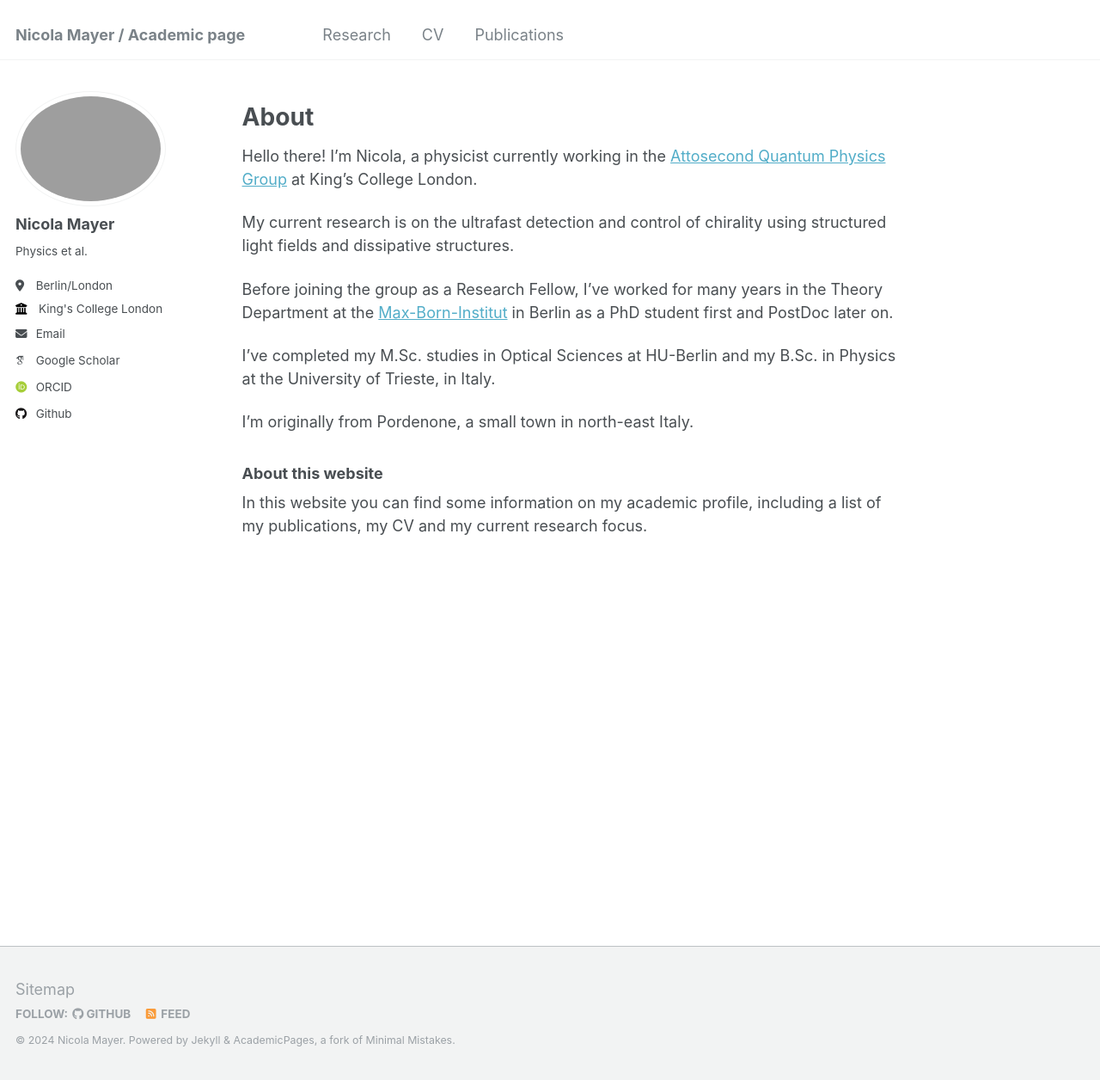
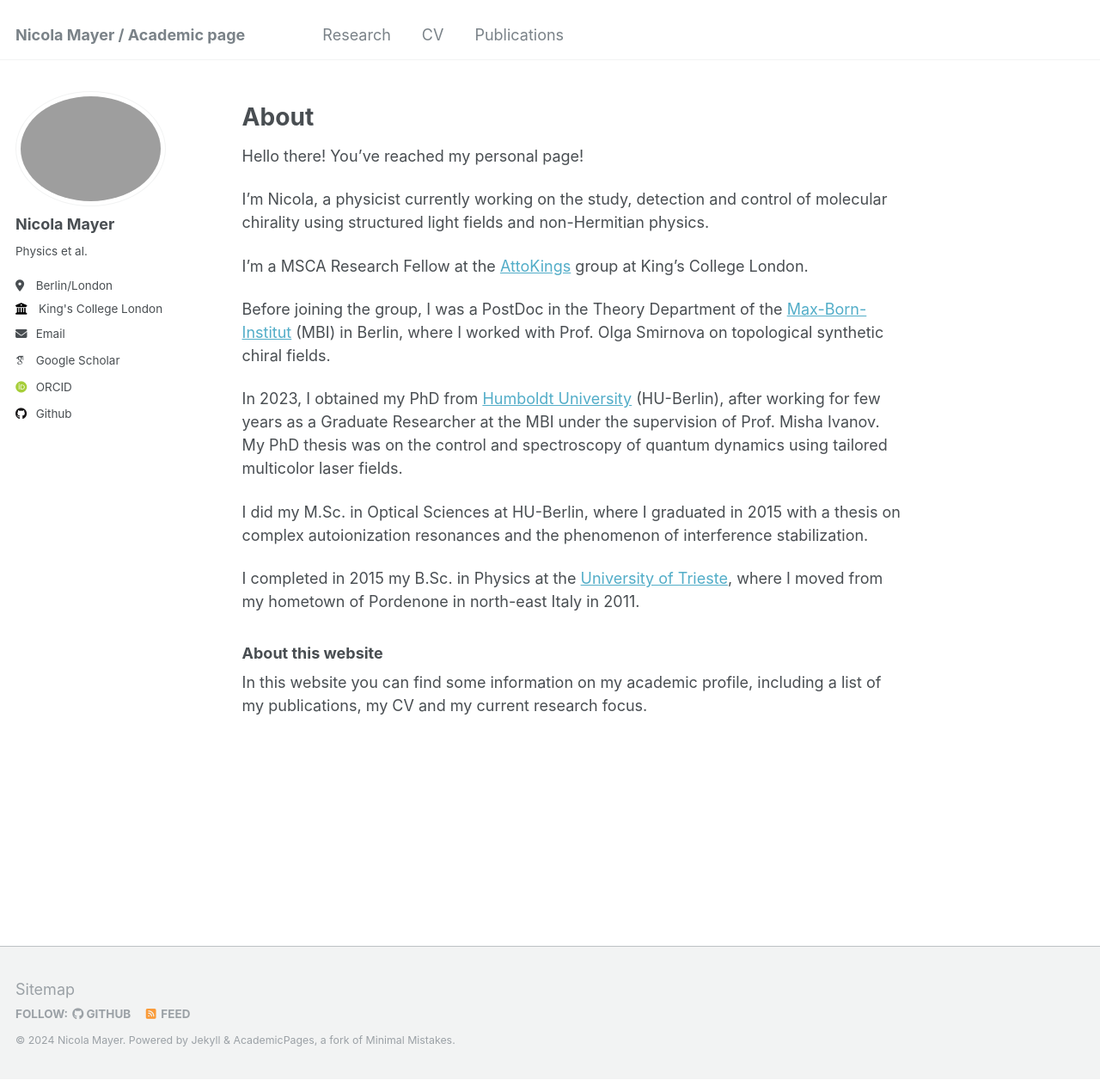
Before and after one commit to GCBSNicola/GCBSNicola.github.io, a Jekyll site: the page built from _pages/about.md, in a window 1280 px wide and 1256 px high. Shown: the whole window at 86% size. Built offline with Jekyll 4.4.1, drawn with Linux system fonts in a browser that asks for light colours; some web fonts are replaced.

Commit message:
updated about

```diff
--- a/_pages/about.md
+++ b/_pages/about.md
@@ -9,15 +9,19 @@ redirect_from:
 
 # About
 
-Hello there! I'm Nicola, a physicist currently working in the [Attosecond Quantum Physics Group](https://www.attokings.com/) at King's College London.
+Hello there! You've reached my personal page!
 
-My current research is on the ultrafast detection and control of chirality using structured light fields and dissipative structures.
+I'm Nicola, a physicist currently working on the study, detection and control of molecular chirality using structured light fields and non-Hermitian physics.
 
-Before joining the group as a Research Fellow, I've worked for many years in the Theory Department at the [Max-Born-Institut](https://www.mbi-berlin.de/) in Berlin as a PhD student first and PostDoc later on.
+I'm a MSCA Research Fellow at the [AttoKings](www.attokings.com) group at King's College London.
 
-I've completed my M.Sc. studies in Optical Sciences at HU-Berlin and my B.Sc. in Physics at the University of Trieste, in Italy.
+Before joining the group, I was a PostDoc in the Theory Department of the [Max-Born-Institut](https://www.mbi-berlin.de) (MBI) in Berlin, where I worked with Prof. Olga Smirnova on topological synthetic chiral fields.
 
-I'm originally from Pordenone, a small town in north-east Italy.
+In 2023, I obtained my PhD from [Humboldt University](https://www.hu-berlin.de) (HU-Berlin), after working for few years as a Graduate Researcher at the MBI under the supervision of Prof. Misha Ivanov. My PhD thesis was on the control and spectroscopy of quantum dynamics using tailored multicolor laser fields.
+
+I did my M.Sc. in Optical Sciences at HU-Berlin, where I graduated in 2015 with a thesis on complex autoionization resonances and the phenomenon of interference stabilization.
+
+I completed in 2015 my B.Sc. in Physics at the [University of Trieste](https://portale.units.it/it), where I moved from my hometown of Pordenone in north-east Italy in 2011.
 
 ### About this website
 
```
